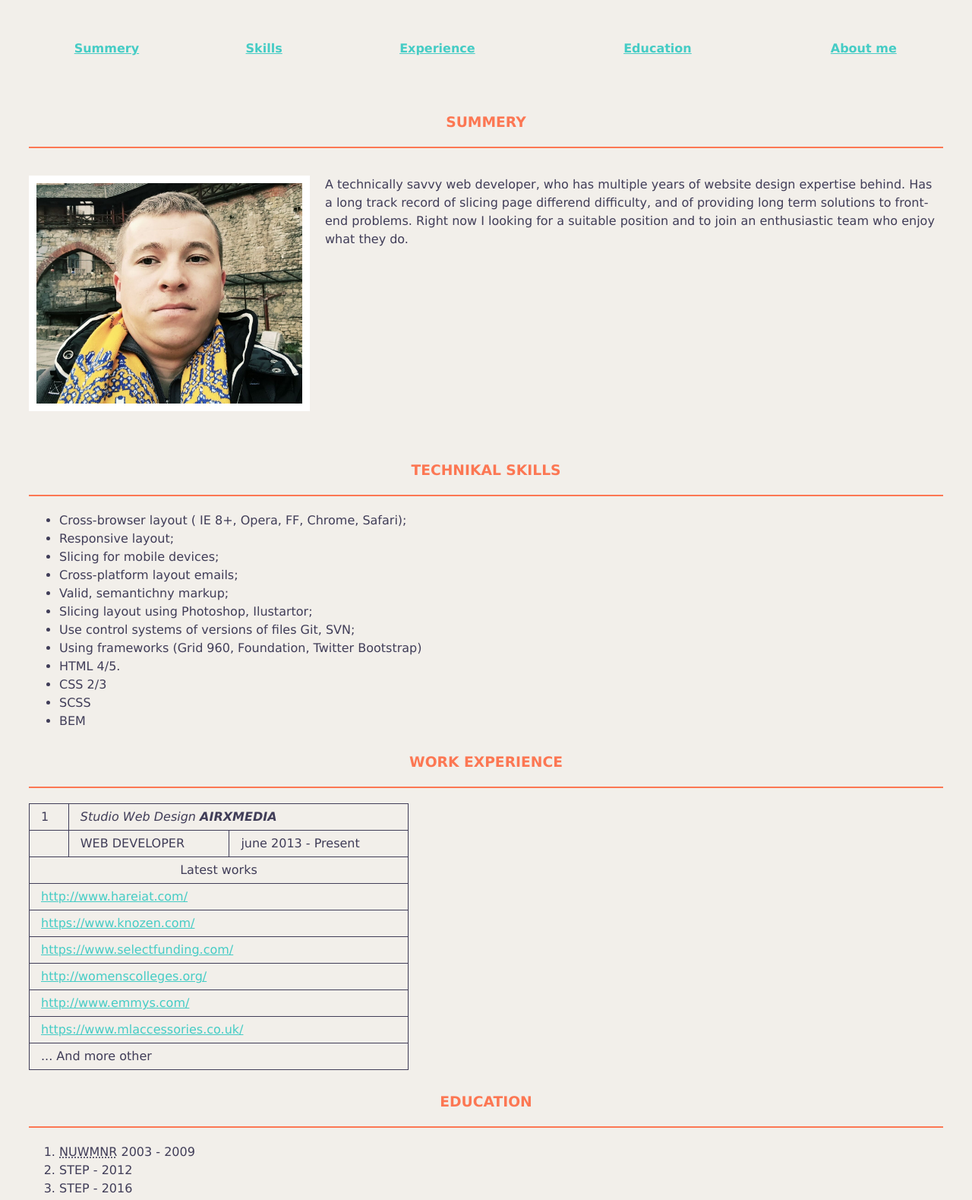
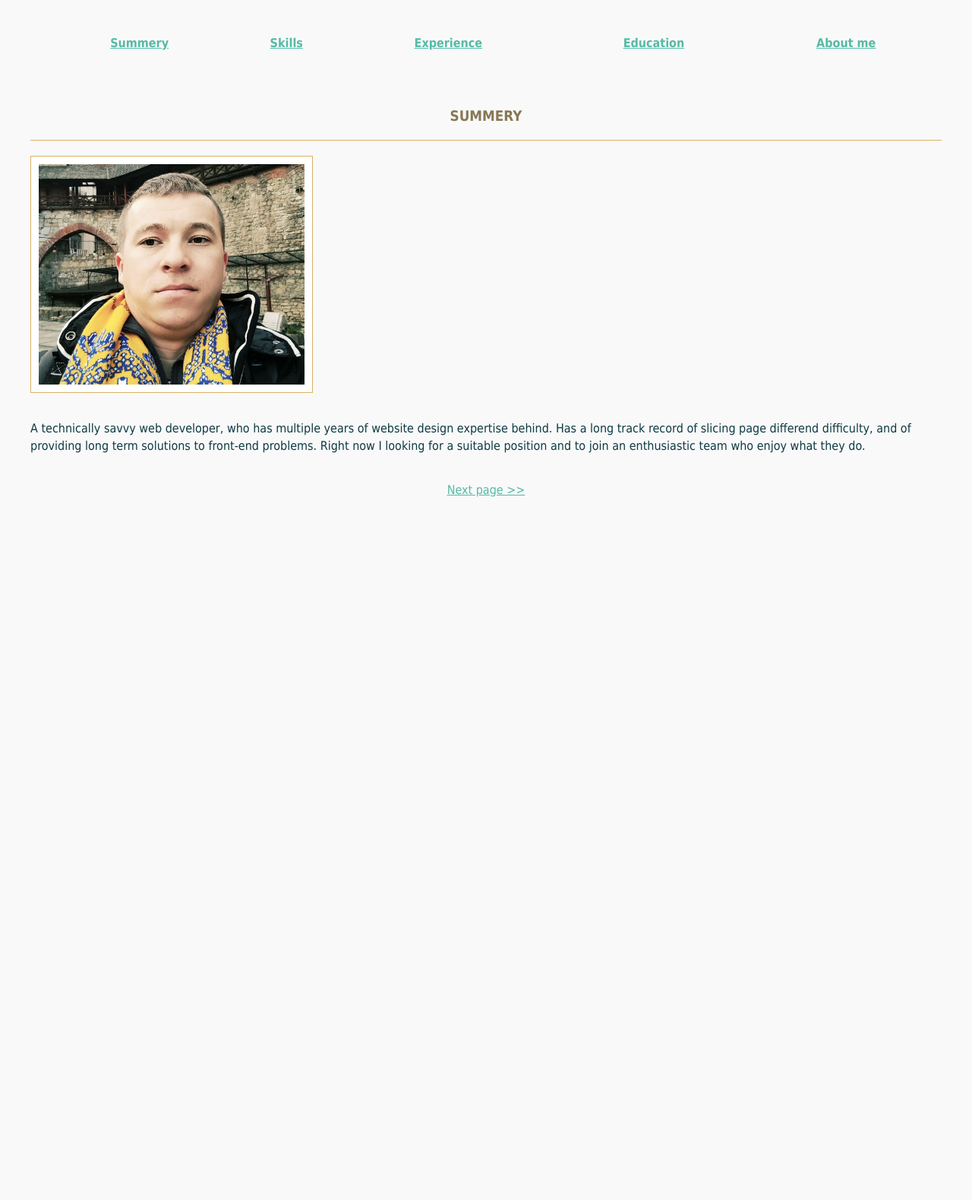
Before and after one commit to aklynovyy/html_tasks, a plain HTML site: page home_task_4/page-1.html in a window 1280 px wide. Shown: the part 220-1799 px from the top of the page at 76% size. After the commit the page ends 897 px from the top, so only its background shows below. Drawn offline with Linux system fonts and the light colour scheme.

Commit message:
home-task-4 80% ready

```diff
--- a/home_task_4/css/style.css
+++ b/home_task_4/css/style.css
@@ -1,16 +1,18 @@
 body {
-	background-color: #F2EFEA;
-	color: #403D58;
-	font: 16px/24px 'Verdana', sans-serif;
+	background-color: #F9F9F9;
+	color: #0E3B43;
+	font-size: 16px;
+	line-height: 1.4em;
+	font-family: tahoma;
 }
 
 a {
-	color: #45CCC5;
+	color: #55BAA6;
 }
 
 h1, h2, h3, h4, h5, h6 {
 	text-align: center;
-	margin: 10px 30px;
+	margin: 10px 0px;
 }
 
 h1 {
@@ -18,44 +20,67 @@ h1 {
 }
 
 p {
-	padding: 0px 30px;
+	padding: 0px;
 	display: inline-block;
-	/*width: 100%;*/
 }
 
 img {
-	margin: 0px 20px 20px 0;
+	display: block;
 }
 
 table,
 ul,
 ol {
-	margin: 10px 30px;
+	margin: 10px 0px;
+	padding-left: 20px;
 }
 
+.container {
+	max-width: 1200px;
+	padding-left: 15px;
+	padding-right: 15px;
+	margin: 0 auto;
+}
 
+.text-center {
+	text-align: center;
+}
+
+.wrap-link {
+	margin: 20px 0px;
+}
+
+.image-wrap {
+	float: left;
+	margin: 0px 20px 20px 0;
+	padding: 10px;
+	width: 350px;
+	background: #FFF;
+	border: 1px solid #D8B265;
+}
 
 .bordered-title {
-	border-bottom: 2px solid #FC7753;
+	border-bottom: 1px solid #D8B265;
 	padding: 20px 0px;
 	margin-bottom: 20px;
-	color: #FC7753;
+	color: #877855;
 }
 
 #table-menu {
-	width: 100%;
 	margin: 50px 0px;
 	text-align: center;
 }
 
-#table-menu a {
+#table-menu table {
+	width: 100%;
+}
+
+#table-menu table a {
 	font-weight: bold;
 }
 
 .logo {
-	float: left;
-	width: 350px;
-	border: 10px solid #fff;
+	width: 100%;
 }
 
 .experience-table {
--- a/home_task_4/page-1.html
+++ b/home_task_4/page-1.html
@@ -1,15 +1,16 @@
 <!DOCTYPE html>
 <html>
 <head>
-	<meta charset="utf-8">
-	<meta name="description" content="resume">
-	<meta name="keywords" content="andriy, klynovyy, front-end, developer">
-	<meta name="author" content="Andriy Klynovyy">
+	<meta charset="utf-8"/>
+	<meta name="description" content="resume"/>
+	<meta name="keywords" content="andriy, klynovyy, front-end, developer"/>
+	<meta name="author" content="Andriy Klynovyy"/>
 	<title>Home Task 3</title>
-	<link rel="stylesheet" href="css/style.css">
+	<link rel="stylesheet" href="css/style.css"/>
 </head>
 <body>
 
+	<div class="container">
 		<h1 class="bordered-title">ANDRIY KLYNOVYY</h1>
 		<h4>Front End Web Developer / User Interface Specialist</h4>
 		<h6><i>+38 (096) 824 77 82
@@ -17,7 +18,8 @@
 			<a href="http://www.google.com">www.aklynovyy.com</a></i>
 		</h6>
 
-	<table id="table-menu">
+		<div id="table-menu">
+			<table>
 				<tr>
 					<td><a href="#summery">Summery</a></td>
 					<td><a href="#skills">Skills</a></td>
@@ -26,79 +28,23 @@
 					<td><a href="#about-me">About me</a></td>
 				</tr>
 			</table>
+		</div>
 
-	<h3 id="summery" class="bordered-title">SUMMERY</h3>
+		<div id="summery">
+			<h3 class="bordered-title">SUMMERY</h3>
+			<div class="image-wrap">
+				<img class="logo" src="img/img_klynovyy.jpg" alt="">
+			</div>
 			<p>
-		<img class="logo" src="img/img_klynovyy.jpg" alt="">
 				A technically savvy web developer, who has multiple years of website design expertise behind.
 				Has a long track record of slicing page differend difficulty, and of providing long term solutions to front-end problems. Right now I looking for a suitable position and to join an enthusiastic team who enjoy what they do.
 			</p>
+		</div>
 
-	<h3 id="skills" class="bordered-title">TECHNIKAL SKILLS</h3>
-	<ul>
-		<li>Cross-browser layout ( IE 8+, Opera, FF, Chrome, Safari);</li>
-		<li>Responsive layout;</li>
-		<li>Slicing for mobile devices;</li>
-		<li>Cross-platform layout emails;</li>
-		<li>Valid, semantichny markup;</li>
-		<li>Slicing layout using Photoshop, Ilustartor;</li>
-		<li>Use control systems of versions of files Git, SVN;</li>
-		<li>Using frameworks (Grid 960, Foundation, Twitter Bootstrap)</li>
-		<li>HTML 4/5.</li>
-		<li>CSS 2/3</li>
-		<li>SCSS</li>
-		<li>BEM</li>
-	</ul>
+		<div class="wrap-link text-center">
+			<a href="page-2.html">Next page &#62;&#62;</a>
+		</div>
 
-	<h3 id="experience" class="bordered-title">WORK EXPERIENCE</h3>
-	<table class="experience-table">
-		<tr>
-			<td>1</td>
-			<td colspan="2"><i>Studio Web Design <b>AIRXMEDIA</b></i></td>
-		</tr>
-		<tr>
-			<td></td>
-			<td>WEB DEVELOPER</td>
-			<td>june 2013 - Present</td>
-		</tr>
-		<tr>
-			<td class="title-cell" colspan="3">Latest works</td>
-		</tr>
-		<tr>
-			<td colspan="3"><a href="http://www.hareiat.com/">http://www.hareiat.com/</a></td>
-		</tr>
-		<tr>
-			<td colspan="3"><a href="https://www.knozen.com/">https://www.knozen.com/</a></td>
-		</tr>
-		<tr>
-			<td colspan="3"><a href="#https://www.selectfunding.com/">https://www.selectfunding.com/</a></td>
-		</tr>
-		<tr>
-			<td colspan="3"><a href="http://womenscolleges.org/">http://womenscolleges.org/</a></td>
-		</tr>
-		<tr>
-			<td colspan="3"><a href="http://www.emmys.com/">http://www.emmys.com/</a></td>
-		</tr>
-		<tr>
-			<td colspan="3"><a href="https://www.mlaccessories.co.uk/">https://www.mlaccessories.co.uk/</a></td>
-		</tr>
-		<tr>
-			<td colspan="3"> ... And more other</td>
-		</tr>
-	</table>
-
-	<h3 id="education" class="bordered-title">EDUCATION</h3>
-	<ol>
-		<li><abbr title="">NUWMNR</abbr> 2003 - 2009 </li>
-		<li>STEP - 2012</li>
-		<li>STEP - 2016</li>
-	</ol>
-
-	<h3 id="about-me" class="bordered-title">ABOUT ME</h3>
-	<p>My name is Andrew, I'm 30. I was born in Ukraine in the wonderful city Rivne, where I live. Graduated from high school in 2003. In the same year entered NUWMNR.</p>
-
-
-
-
+	</div>
 </body>
 </html>
```
Also changed, not shown: home_task_4/page-2.html (+28 -36 lines). Lines whose indentation alone changed are shown as unchanged.
